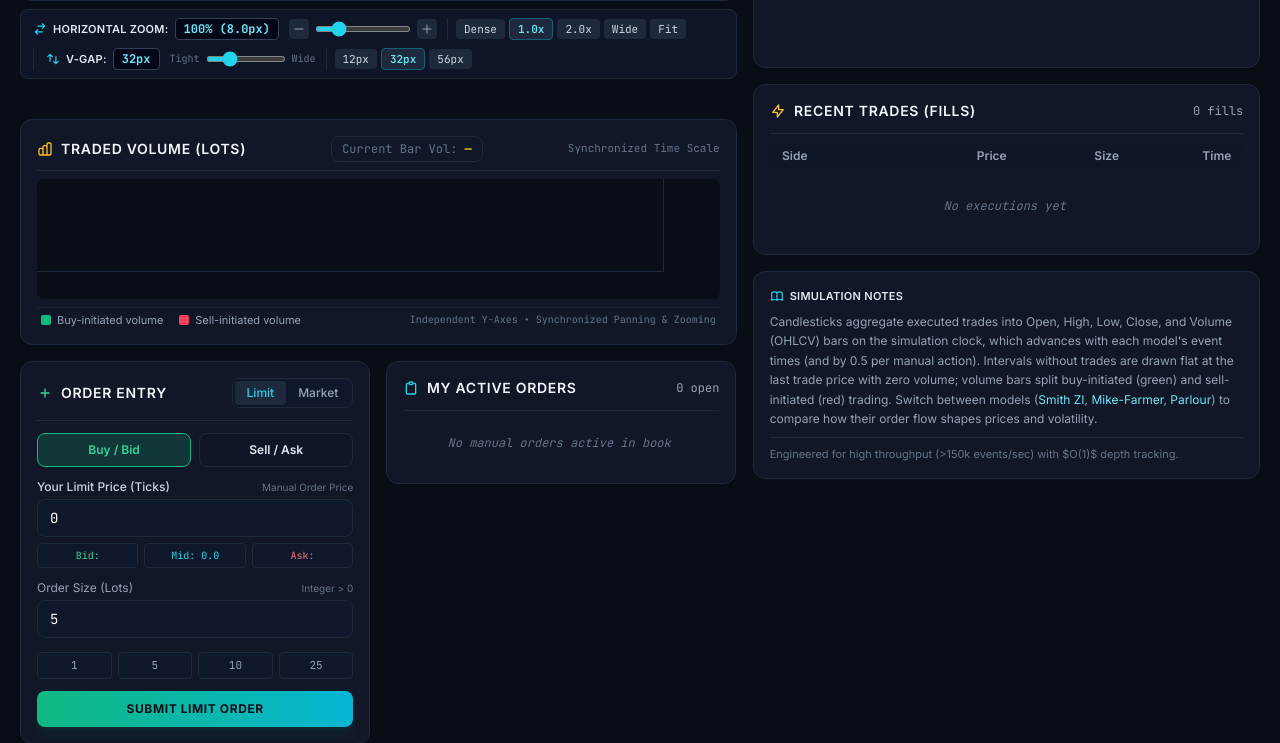
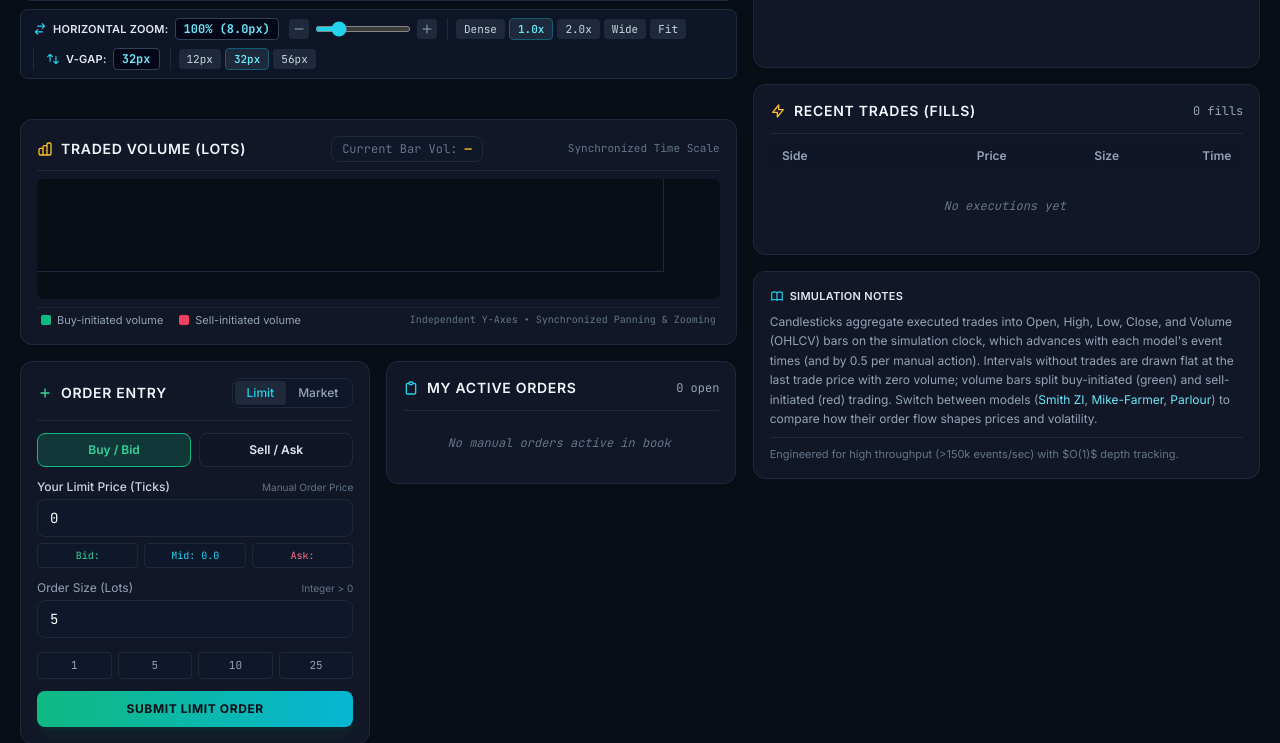
Before and after one commit to mengrenman/quant-trading-lab, a Python web app: template app/templates/index.html in a window 1280 px wide. Shown: the part 962-1705 px from the top of the page. Run offline with Jinja, Linux system fonts and the light colour scheme; the template is opened without the code that fills it, so the values that code supplies are empty; some libraries are stand-ins or nearby versions.

Commit message:
Remove the V-gap slider; make Fit recenter the chart vertically
- The chart toolbar's V-gap slider (and its Tight/Wide labels) is
  gone; the 12/32/56 px presets remain and now highlight the active
  one (the highlight used to stay on 32 px).
- Fit (and the header's reset-zoom button) also switches both charts'
  price axes back to auto-scaling, which fits the visible bars with
  equal margins above and below. Dragging a price axis turns
  auto-scaling off, and Fit used to leave it that way. Checked in
  Chrome: after dragging the axis and the pane the bars sat 34 px from
  the top and 179 px from the bottom; after Fit, 39 and 40 px.

Co-Authored-By: Claude Opus 5.5 <noreply@anthropic.com>

```diff
--- a/app/templates/components/chart.html
+++ b/app/templates/components/chart.html
@@ -42,7 +42,7 @@
                     <button type="button" onclick="zoomChart(1)" title="Horizontal Zoom In (+)" class="p-1 text-slate-400 hover:text-white hover:bg-slate-800 rounded transition cursor-pointer">
                         <svg class="w-3.5 h-3.5" fill="none" stroke="currentColor" viewBox="0 0 24 24"><path stroke-linecap="round" stroke-linejoin="round" stroke-width="2" d="M12 4v16m8-8H4"></path></svg>
                     </button>
-                    <button type="button" onclick="fitChartContent()" title="Reset Zoom / Fit Content" class="p-1 text-slate-400 hover:text-white hover:bg-slate-800 rounded transition cursor-pointer">
+                    <button type="button" onclick="fitChartContent()" title="Reset zoom: fit all bars and center them vertically" class="p-1 text-slate-400 hover:text-white hover:bg-slate-800 rounded transition cursor-pointer">
                         <svg class="w-3.5 h-3.5" fill="none" stroke="currentColor" viewBox="0 0 24 24"><path stroke-linecap="round" stroke-linejoin="round" stroke-width="2" d="M4 8V4m0 0h4M4 4l5 5m11-1V4m0 0h-4m4 0l-5 5M4 16v4m0 0h4m-4 0l5-5m11 5l-5-5m5 5v-4m0 4h-4"></path></svg>
                     </button>
                 </div>
@@ -91,7 +91,7 @@
                 <button type="button" onclick="setHorizontalZoom(8)" id="btn-hzoom-8" class="px-2 py-0.5 rounded text-[11px] font-mono bg-slate-800 hover:bg-slate-700 text-cyan-300 font-semibold border border-cyan-800 transition cursor-pointer">1.0x</button>
                 <button type="button" onclick="setHorizontalZoom(16)" id="btn-hzoom-16" class="px-2 py-0.5 rounded text-[11px] font-mono bg-slate-800 hover:bg-slate-700 text-slate-300 transition cursor-pointer">2.0x</button>
                 <button type="button" onclick="setHorizontalZoom(26)" id="btn-hzoom-26" class="px-2 py-0.5 rounded text-[11px] font-mono bg-slate-800 hover:bg-slate-700 text-slate-300 transition cursor-pointer">Wide</button>
-                <button type="button" onclick="fitChartContent()" title="Fit Content" class="px-2 py-0.5 rounded text-[11px] font-mono bg-slate-800 hover:bg-slate-700 text-slate-300 transition cursor-pointer">Fit</button>
+                <button type="button" onclick="fitChartContent()" title="Fit all bars and center them vertically" class="px-2 py-0.5 rounded text-[11px] font-mono bg-slate-800 hover:bg-slate-700 text-slate-300 transition cursor-pointer">Fit</button>
             </div>
         </div>
 
@@ -105,20 +105,11 @@
                 <span id="separation-val-badge" class="font-mono text-cyan-300 font-bold bg-slate-950 px-2 py-0.5 rounded border border-slate-700">32px</span>
             </div>
 
-            <!-- Separation Slider -->
-            <div class="flex items-center gap-1.5">
-                <span class="text-[10px] text-slate-500 font-mono">Tight</span>
-                <input type="range" id="separation-slider" min="8" max="100" value="32"
-                       oninput="setChartSeparation(this.value)"
-                       class="w-20 accent-cyan-400 cursor-pointer h-1.5 bg-slate-800 rounded">
-                <span class="text-[10px] text-slate-500 font-mono">Wide</span>
-            </div>
-
             <!-- Separation Presets -->
             <div class="flex items-center gap-1 border-l border-slate-800 pl-2">
-                <button type="button" onclick="setChartSeparation(12)" class="px-2 py-0.5 rounded text-[11px] font-mono bg-slate-800 hover:bg-slate-700 text-slate-300 transition cursor-pointer">12px</button>
-                <button type="button" onclick="setChartSeparation(32)" class="px-2 py-0.5 rounded text-[11px] font-mono bg-slate-800 hover:bg-slate-700 text-cyan-300 font-semibold border border-cyan-800 transition cursor-pointer">32px</button>
-                <button type="button" onclick="setChartSeparation(56)" class="px-2 py-0.5 rounded text-[11px] font-mono bg-slate-800 hover:bg-slate-700 text-slate-300 transition cursor-pointer">56px</button>
+                <button type="button" onclick="setChartSeparation(12)" id="btn-gap-12" class="px-2 py-0.5 rounded text-[11px] font-mono bg-slate-800 hover:bg-slate-700 text-slate-300 transition cursor-pointer">12px</button>
+                <button type="button" onclick="setChartSeparation(32)" id="btn-gap-32" class="px-2 py-0.5 rounded text-[11px] font-mono bg-slate-800 hover:bg-slate-700 text-cyan-300 font-semibold border border-cyan-800 transition cursor-pointer">32px</button>
+                <button type="button" onclick="setChartSeparation(56)" id="btn-gap-56" class="px-2 py-0.5 rounded text-[11px] font-mono bg-slate-800 hover:bg-slate-700 text-slate-300 transition cursor-pointer">56px</button>
             </div>
         </div>
     </div>
@@ -186,11 +177,15 @@
         const intGap = parseInt(gapPx, 10);
         const gapEl = document.getElementById('chart-separation-gap');
         const badge = document.getElementById('separation-val-badge');
-        const slider = document.getElementById('separation-slider');
 
         if (gapEl) gapEl.style.height = intGap + 'px';
         if (badge) badge.textContent = intGap + 'px';
-        if (slider && slider.value != intGap) slider.value = intGap;
+        [12, 32, 56].forEach(g => {
+            const btn = document.getElementById(`btn-gap-${g}`);
+            if (btn) btn.className = g === intGap
+                ? "px-2 py-0.5 rounded text-[11px] font-mono bg-slate-800 hover:bg-slate-700 text-cyan-300 font-semibold border border-cyan-800 transition cursor-pointer"
+                : "px-2 py-0.5 rounded text-[11px] font-mono bg-slate-800 hover:bg-slate-700 text-slate-300 transition cursor-pointer";
+        });
     }
 
     function zoomBothByDelta(deltaY) {
@@ -521,8 +516,13 @@
     const MAX_FIT_BAR_SPACING = 32;  // the zoom slider's maximum
 
     function fitChartContent() {
-        if (priceChart) priceChart.timeScale().fitContent();
-        if (volumeChart) volumeChart.timeScale().fitContent();
+        [priceChart, volumeChart].forEach(chart => {
+            if (!chart) return;
+            chart.timeScale().fitContent();
+            // Vertically, return to auto-scaling: it fits the visible bars with equal margins
+            // above and below, centering them. Dragging a price axis switches it off.
+            chart.priceScale('right').applyOptions({ autoScale: true });
+        });
         setTimeout(() => {
             // Fitting a short history would otherwise stretch each bar across the chart.
             [priceChart, volumeChart].forEach(chart => {
```
Also changed, not shown: HANDOFF.md (+1 -1 lines).
